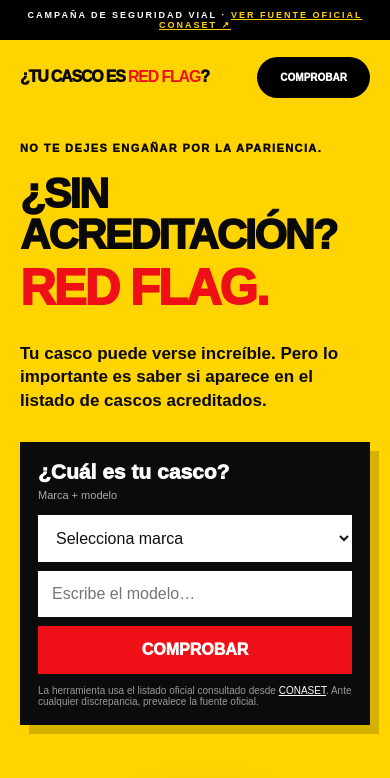
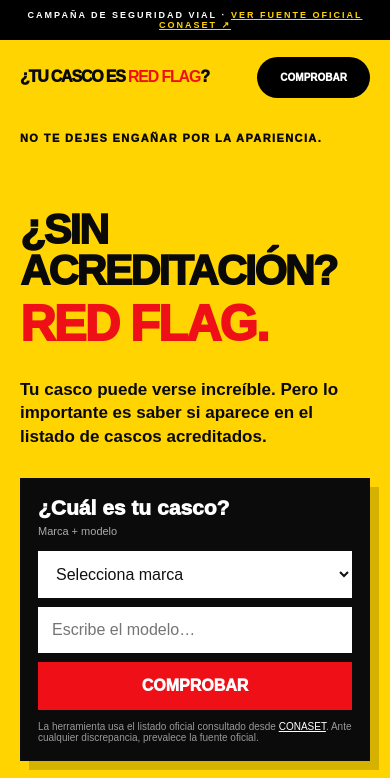
Before and after one commit to prooksi/tu-casco-red-flag, a website: page public/index.html in a window 390 px wide. Shown: the top 778 px of the page. Drawn offline with Linux system fonts and the light colour scheme; no server answers.

Commit message:
Add files via upload

```diff
--- a/public/index.html
+++ b/public/index.html
@@ -440,6 +440,38 @@ body{background:var(--paper)}
 }
 </style>
 
+
+<style>
+/* Pregunta + respuesta de campaña */
+@media (min-width:851px){
+  .hero-grid{
+    padding-top:92px !important;
+  }
+  .hero .kicker{
+    position:absolute !important;
+    top:-72px !important;
+    left:0 !important;
+    margin:0 !important;
+  }
+}
+@media (max-width:850px){
+  .hero-grid{
+    padding-top:76px !important;
+  }
+  .hero-grid > section{
+    position:relative !important;
+  }
+  .hero .kicker{
+    position:absolute !important;
+    top:-58px !important;
+    left:0 !important;
+    margin:0 !important;
+    font-size:11px !important;
+    line-height:1.25 !important;
+  }
+}
+</style>
+
 </head>
 <body>
 <div class="top">CAMPAÑA DE SEGURIDAD VIAL · <a href="https://www.conaset.cl/cascos-acreditados/" target="_blank" rel="noopener">VER FUENTE OFICIAL CONASET ↗</a></div>
```
